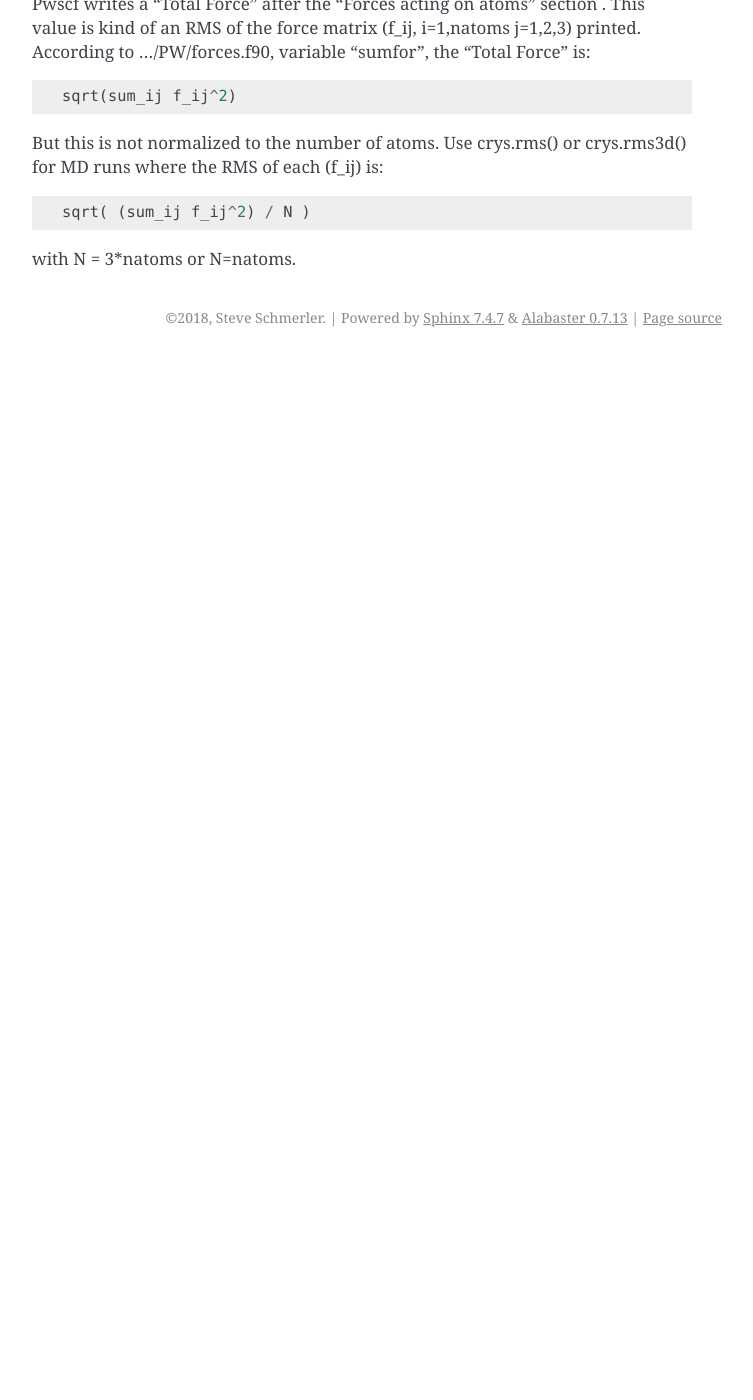
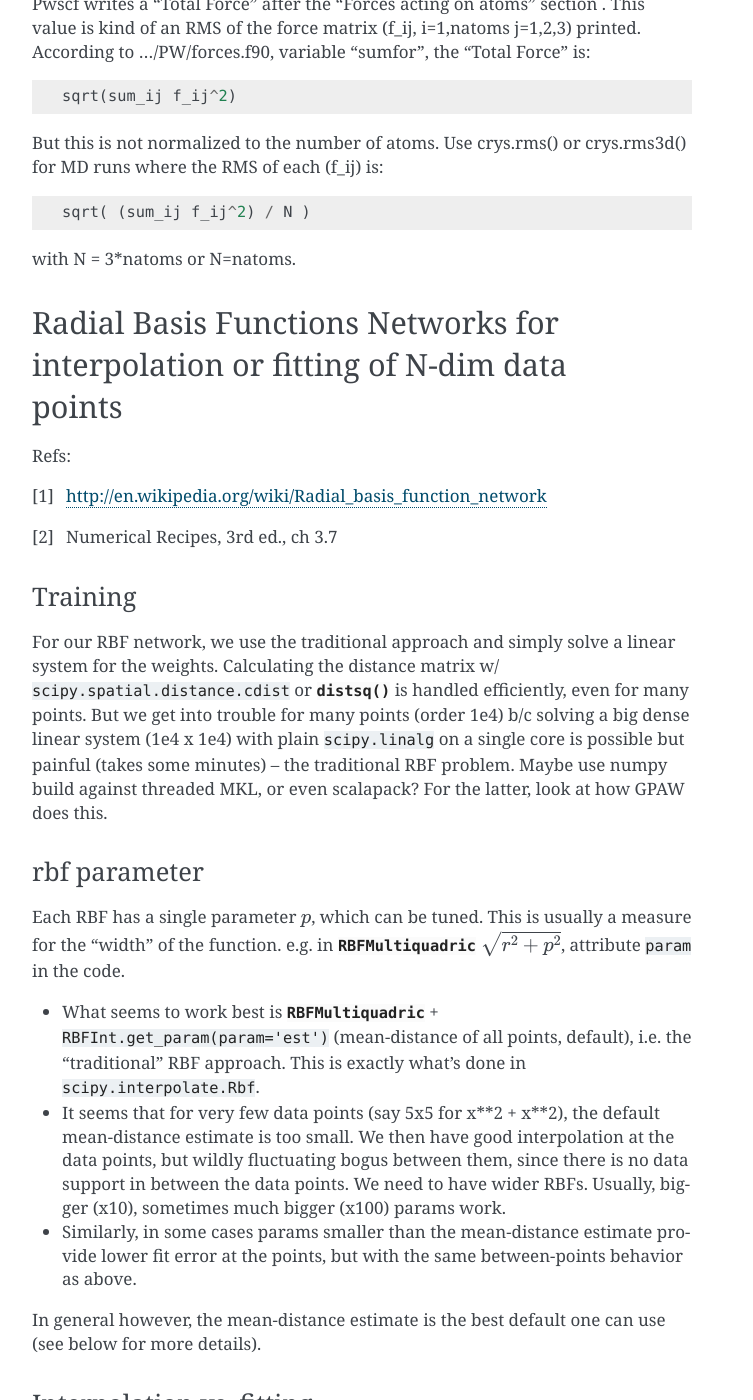
Before and after one commit to elcorto/pwtools, a Sphinx documentation site: the page built from doc/source/written/background/index.rst, in a window 1280 px wide and 1400 px high, scrolled down 7710 px. Shown: the whole window, without its empty margins (388-1141 px from the left). Built offline with Sphinx 7.4.7, drawn with Linux system fonts in a browser that asks for light colours; pages that are not in the unit, such as notebooks, are missing from menus; before the commit the page ends 8067 px from its top, so only the background shows below that; some of the changed text lies outside the part shown.

Commit message:
DOC: move RBF theory text to doc/

```diff
--- a/doc/source/written/background/index.rst
+++ b/doc/source/written/background/index.rst
@@ -7,3 +7,4 @@ Background
 .. include:: phonon_dos.rst
 .. include:: coord_trans.rst
 .. include:: pwscf.rst
+.. include:: rbf.rst
--- /dev/null
+++ b/doc/source/written/background/rbf.rst
@@ -0,0 +1,109 @@
+.. _rbf:
+
+Radial Basis Functions Networks for interpolation or fitting of N-dim data points
+=================================================================================
+
+Refs:
+
+.. [1] http://en.wikipedia.org/wiki/Radial_basis_function_network
+.. [2] Numerical Recipes, 3rd ed., ch 3.7
+
+Training
+--------
+For our RBF network, we use the traditional approach and simply solve a linear
+system for the weights. Calculating the distance matrix w/
+``scipy.spatial.distance.cdist`` or :func:`~pwtools.num.distsq` is handled
+efficiently, even for many points. But we get into trouble for many points
+(order 1e4) b/c solving a big dense linear system (1e4 x 1e4) with plain
+``scipy.linalg`` on a single core is possible but painful (takes some minutes)
+-- the traditional RBF problem. Maybe use numpy build against threaded MKL, or
+even scalapack? For the latter, look at how GPAW does this.
+
+rbf parameter
+-------------
+Each RBF has a single parameter :math:`p`, which can be tuned. This is
+usually a measure for the "width" of the function. e.g. in
+:class:`~pwtools.rbf.RBFMultiquadric` :math:`\sqrt{r^2+p^2}`, attribute
+``param`` in the code.
+
+* What seems to work best is :class:`~pwtools.rbf.RBFMultiquadric` +
+  ``RBFInt.get_param(param='est')`` (mean-distance of all points, default),
+  i.e. the "traditional" RBF approach. This is exactly what's done in
+  ``scipy.interpolate.Rbf``.
+
+* It seems that for very few data points (say 5x5 for x**2 + x**2), the default
+  mean-distance estimate is too small. We then have good interpolation at the
+  data points, but wildly fluctuating bogus between them, since there is no
+  data support in between the data points. We need to have wider RBFs. Usually,
+  bigger (x10), sometimes much bigger (x100) params work.
+
+* Similarly, in some cases params smaller than the mean-distance estimate
+  provide lower fit error at the points, but with the same between-points behavior
+  as above.
+
+In general however, the mean-distance estimate is the best default one can use
+(see below for more details).
+
+Interpolation vs. fitting
+-------------------------
+For smooth noise-free data, RBF works perfect. But for noisy data, we would
+like to do some kind of fit instead, like the "s" parameter to
+``scipy.interpolate.bisplrep``. ``scipy.interpolate.Rbf`` has a "smooth"
+parameter and what they do is some form of regularization (solve (``G-I*smooth)
+. w = z`` instead of ``G . w = z``; ``G`` = RBF matrix, ``w`` = weights to
+solve for, ``z`` = data).
+
+We found (see ``examples/rbf.py``) that ``scipy.linalg.solve`` often gives an
+ill-conditioned matrix warning, which shows numerical instability and results
+in bad interpolation. It seems that problems start to show as soon as the noise
+level (``z`` + noise) is in the same order or magnitude as the mean point distance.
+Then we see wildly fluctuating data points which are hard to interpolate. In
+that case, the mean-distance estimate for the rbf param breaks down and one
+needs to use smaller values to interpolate all fluctuations. However, in most
+cases, on does actually want to perform a fit instead in such situations.
+
+If we switch from ``scipy.linalg.solve`` to ``scipy.linalg.lstsq`` and solve the
+system in a least squares sense, we get much more stable solutions. With
+``lstsq``, we have the smoothness by construction, b/c we do *not* perform
+interpolation anymore -- this is a fit now. The advantage of using least
+squares is that we don't have a smoothness parameter which needs to be tuned.
+
+If the noise is low relative to the point distance, we get interpolation-like
+results, which cannot be distinguished from the solutions obtained with a
+normal linear system solver. The method will try its best to do interpolation,
+but will smoothly transition to fitting as noise increases, which is what we
+want. Hence, lstsq is the default solver.
+
+optimize rbf param
+------------------
+With :meth:`~pwtools.rbf.RBFInt.fit_opt_param`, we try to optimize
+``rbf.param`` by repeated fitting with ``fit(solver='lstsq')``. In all
+experiments so far, we find that the mean-distance estimate of ``param`` is
+actually very good and doesn't change much when optimizing. However, this is
+not always the global min. There are cases where we find a much smaller
+``param`` (e.g. factor 10 smaller), which leads to better fits at the data
+points but oscillations between them (found with methods where we actually have
+more points for testing than we use for fitting, see ``examples/rbf.py``). That
+minimum was found sometimes with ``scipy.optimize.fmin`` and always with
+``scipy.optimize.differential_evolution``. However, as stated above, we usually
+want to do a fit with the mean-distance estimate rather than a perfect
+interpolation in those cases.
+
+other codes
+-----------
+
+* ``scipy.interpolate.Rbf``
+  Essentially the same as we do. We took some ideas from there.
+* http://pypi.python.org/pypi/PyRadbas/0.1.0
+  Seems to work with Gaussians hardcoded. Not what we want.
+* http://code.google.com/p/pyrbf/
+  Seems pretty useful for large problems (many points), but not
+  documented very much.
+
+input data
+----------
+It usually helps if all data ranges (points X and values Y) are in the same
+order of magnitude, e.g. all have a maximum close to unity or so. If, for
+example, X and Y have very different scales (say X -0.1 .. 0.1 and Y
+0...1e4), you may get bad interpolation between points. This is b/c the RBFs
+also live on more or less equal x-y scales.
```
Also changed, not shown: 1 other file.
